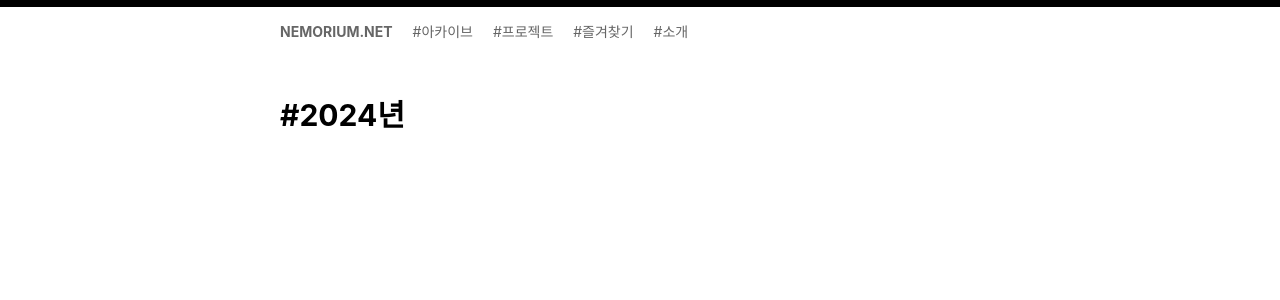
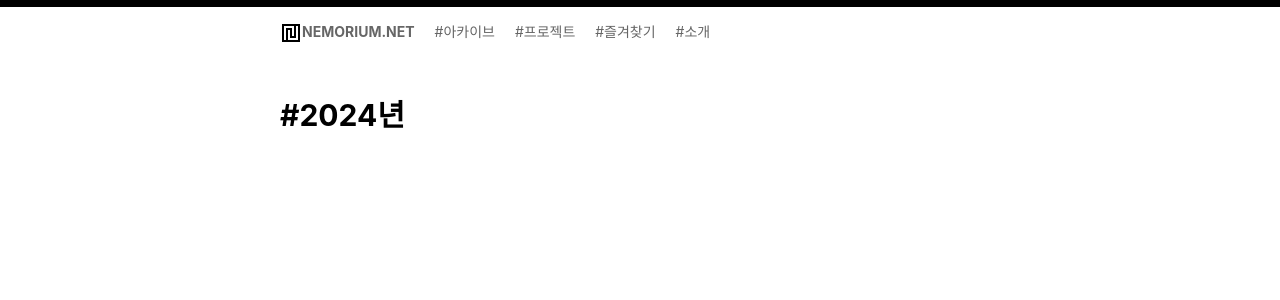
Before and after one commit to oxmhpark/oxmhpark, a Jekyll site: the page built from index.md, in a window 1280 px wide. Shown: the top 300 px of the page. Built offline with Jekyll 4.4.1, drawn with Linux system fonts in a browser that asks for light colours; some web fonts are replaced.

Commit message:
파비콘 스타일 수정

```diff
--- a/_includes/nav.html
+++ b/_includes/nav.html
@@ -1,5 +1,5 @@
 <nav>
-  <a class="current" href="/">NEMORIUM.NET</a>
+  <a class="current" href="/">{% if site.favicon_url %}<img class="favicon" src="{{ site.favicon_url }}" alt="" />{% endif %}NEMORIUM.NET</a>
   <a href="/archives/">#아카이브</a>
   <a href="/projects/">#프로젝트</a>
   <a href="/bookmarks/">#즐겨찾기</a>
--- a/_sass/_theme.header.scss
+++ b/_sass/_theme.header.scss
@@ -99,6 +99,11 @@
 			&.current {
 				font-weight: bold;
 			}
+
+			img.favicon {
+				display: inline-block;
+				vertical-align: middle;
+			}
 		}
 	}
 }
```
